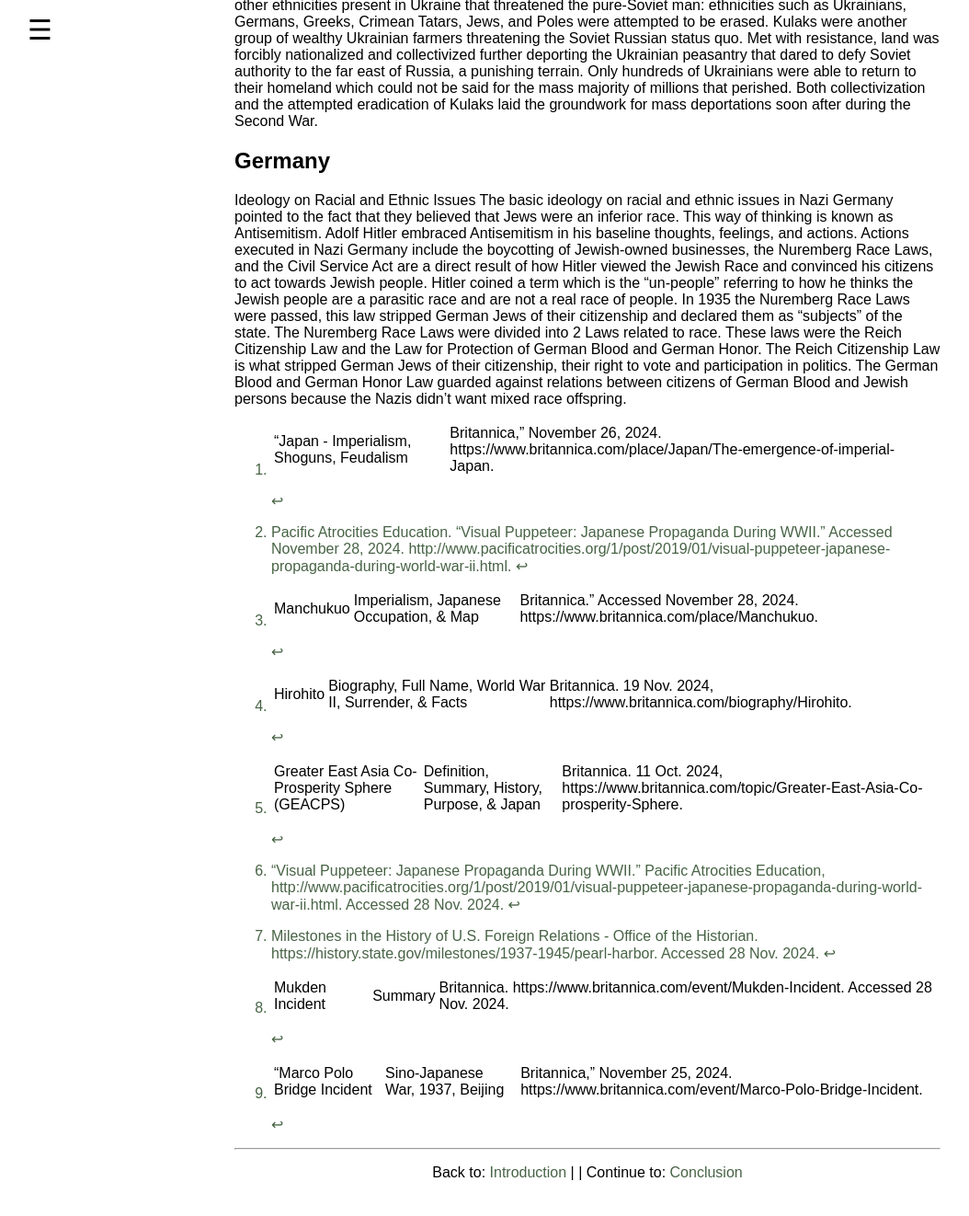
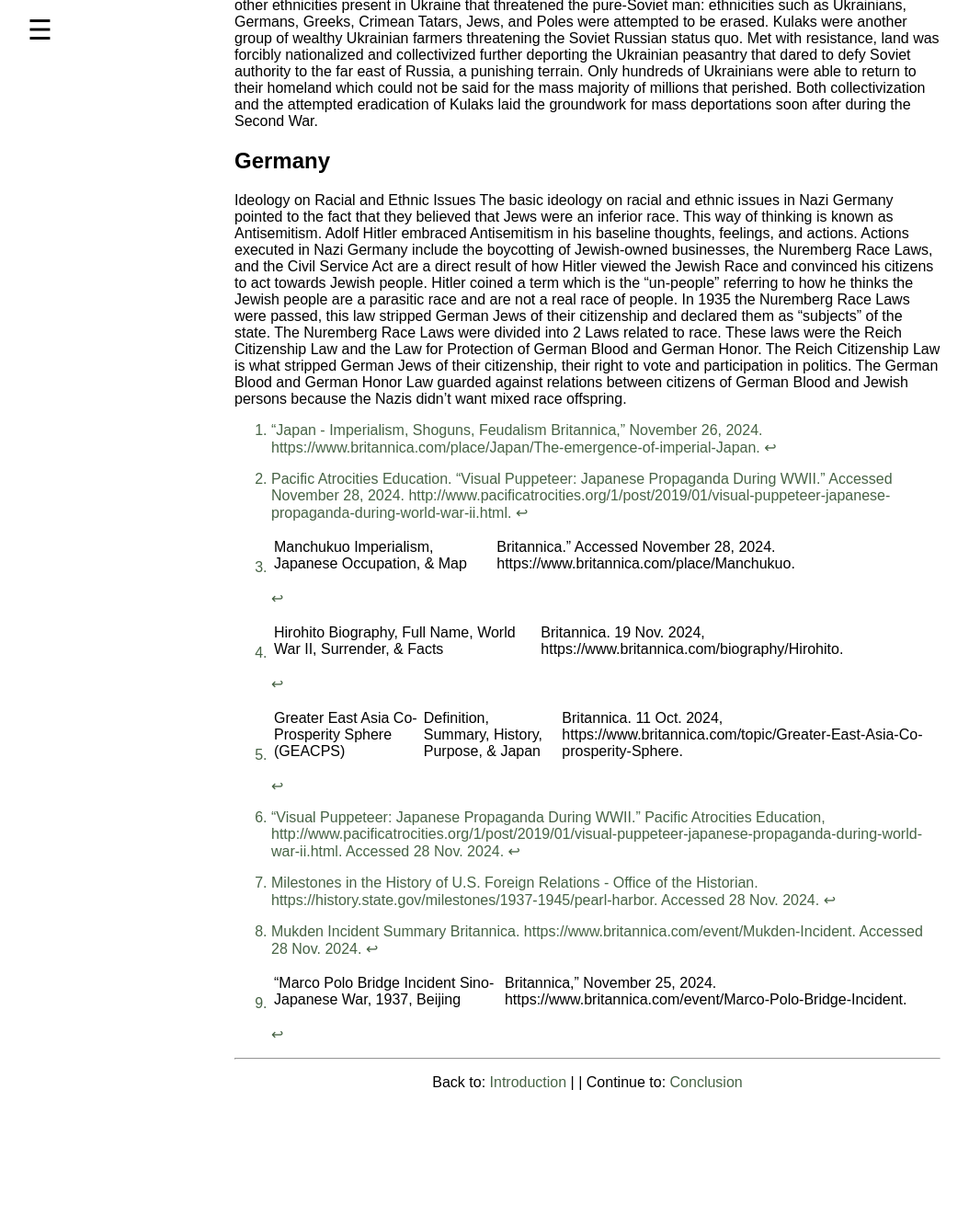
Before and after one commit to tshah93/ShahTanviAMH3931, a Jekyll site: the page built from 002_analysis.md, in a window 1280 px wide and 1400 px high, scrolled down 2748 px. Shown: the top 1322 px of the window at 92% size, without its empty margins (1-1055 px from the left). Built offline with Jekyll 4.4.1, drawn with Linux system fonts in a browser that asks for light colours.

```diff
--- a/002_analysis.md
+++ b/002_analysis.md
@@ -44,12 +44,12 @@ Ideology on Racial and Ethnic Issues
 The basic ideology on racial and ethnic issues in Nazi Germany pointed to the fact that they believed that Jews were an inferior race. This way of thinking is known as Antisemitism. Adolf Hitler embraced Antisemitism in his baseline thoughts, feelings, and actions. Actions executed in Nazi Germany include the boycotting of Jewish-owned businesses, the Nuremberg Race Laws, and the Civil Service Act are a direct result of how Hitler viewed the Jewish Race and convinced his citizens to act towards Jewish people.
 Hitler coined a term which is the “un-people” referring to how he thinks the Jewish people are a parasitic race and are not a real race of people. In 1935 the Nuremberg Race Laws were passed, this law stripped German Jews of their citizenship and declared them as “subjects” of the state. The Nuremberg Race Laws were divided into 2 Laws related to race. These laws were the Reich Citizenship Law and the Law for Protection of German Blood and German Honor. The Reich Citizenship Law is what stripped German Jews of their citizenship, their right to vote and participation in politics. The German Blood and German Honor Law guarded against relations between citizens of German Blood and Jewish persons because the Nazis didn’t want mixed race offspring.
 
-[^1]:“Japan - Imperialism, Shoguns, Feudalism | Britannica,” November 26, 2024. https://www.britannica.com/place/Japan/The-emergence-of-imperial-Japan.
+[^1]:“Japan - Imperialism, Shoguns, Feudalism  Britannica,” November 26, 2024. https://www.britannica.com/place/Japan/The-emergence-of-imperial-Japan.
 [^2]:Pacific Atrocities Education. “Visual Puppeteer: Japanese Propaganda During WWII.” Accessed November 28, 2024. http://www.pacificatrocities.org/1/post/2019/01/visual-puppeteer-japanese-propaganda-during-world-war-ii.html.
-[^3]:Manchukuo | Imperialism, Japanese Occupation, & Map | Britannica.” Accessed November 28, 2024. https://www.britannica.com/place/Manchukuo.
-[^4]:Hirohito | Biography, Full Name, World War II, Surrender, & Facts | Britannica. 19 Nov. 2024, https://www.britannica.com/biography/Hirohito.
+[^3]:Manchukuo  Imperialism, Japanese Occupation, & Map | Britannica.” Accessed November 28, 2024. https://www.britannica.com/place/Manchukuo.
+[^4]:Hirohito  Biography, Full Name, World War II, Surrender, & Facts | Britannica. 19 Nov. 2024, https://www.britannica.com/biography/Hirohito.
 [^5]:Greater East Asia Co-Prosperity Sphere (GEACPS) | Definition, Summary, History, Purpose, & Japan | Britannica. 11 Oct. 2024, https://www.britannica.com/topic/Greater-East-Asia-Co-prosperity-Sphere.
 [^6]: “Visual Puppeteer: Japanese Propaganda During WWII.” Pacific Atrocities Education, http://www.pacificatrocities.org/1/post/2019/01/visual-puppeteer-japanese-propaganda-during-world-war-ii.html. Accessed 28 Nov. 2024.
 [^7]:Milestones in the History of U.S. Foreign Relations - Office of the Historian. https://history.state.gov/milestones/1937-1945/pearl-harbor. Accessed 28 Nov. 2024.
-[^8]:Mukden Incident | Summary | Britannica. https://www.britannica.com/event/Mukden-Incident. Accessed 28 Nov. 2024.
-[^9]:“Marco Polo Bridge Incident | Sino-Japanese War, 1937, Beijing | Britannica,” November 25, 2024. https://www.britannica.com/event/Marco-Polo-Bridge-Incident.
+[^8]:Mukden Incident  Summary  Britannica. https://www.britannica.com/event/Mukden-Incident. Accessed 28 Nov. 2024.
+[^9]:“Marco Polo Bridge Incident  Sino-Japanese War, 1937, Beijing | Britannica,” November 25, 2024. https://www.britannica.com/event/Marco-Polo-Bridge-Incident.
```
